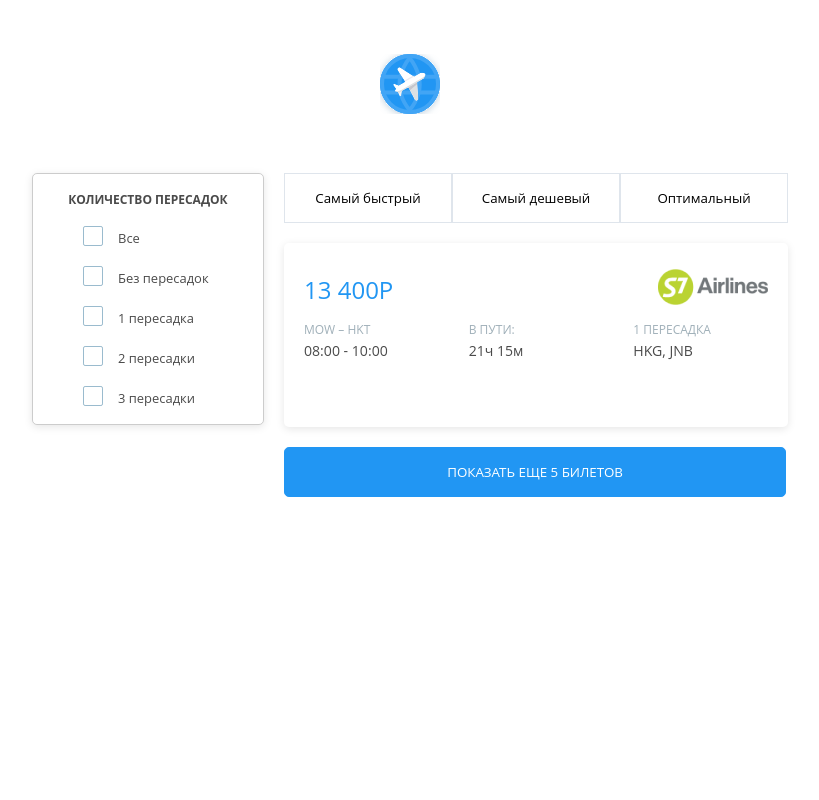
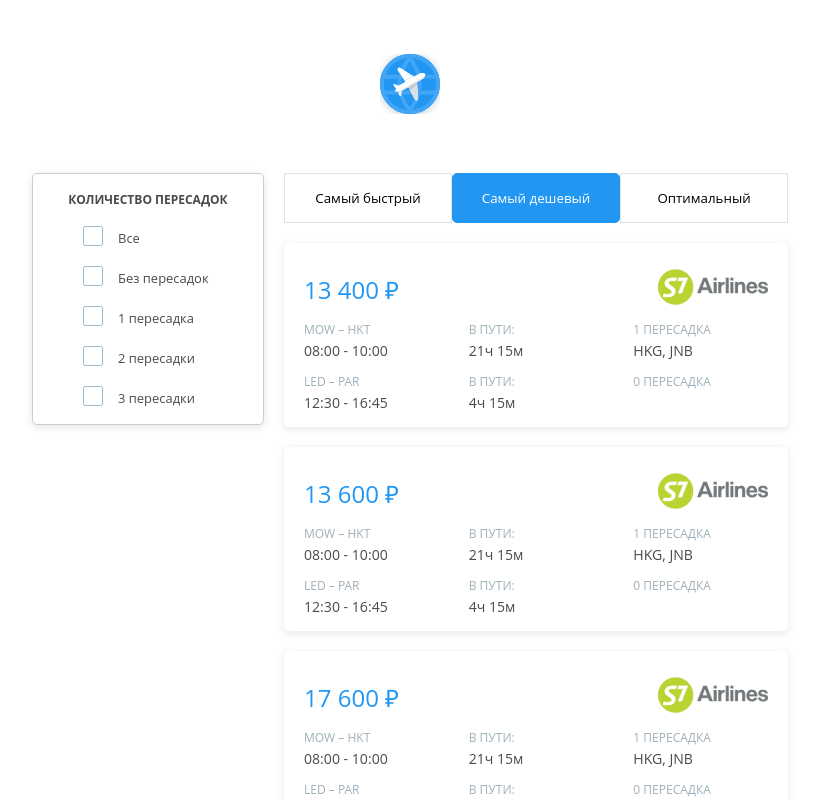
Before and after one commit to Xenia-Golb/aviasales__react, a React (Vite) app: page / in a window 1280 px wide. Shown: the top 800 px of the page, without its empty margins (230-1049 px from the left). Built offline with nearby package versions, Linux system fonts and the light colour scheme.

Commit message:
AA2. add checkboxSlice

```diff
--- a/src/App.tsx
+++ b/src/App.tsx
@@ -1,9 +1,17 @@
+import { Component, ReactNode } from 'react';
 import style from './App.module.scss';
 import logo from './assets/img/Logo.svg';
 import { Select, Tabs } from './components';
 import { TicketsList } from './components/tickets-list/tickets-list';
 
-function App() {
+class App extends Component {
+  render(): ReactNode {
+    const tickets = [
+      { price: '13 400 ₽' },
+      { price: '13 600 ₽' },
+      { price: '17 600 ₽' },
+      { price: '20 000 ₽' },
+    ];
     return (
       <div className={style['container']}>
         <div className={style['logo']}>
@@ -13,7 +21,7 @@ function App() {
           <Select />
           <div className={style['content']}>
             <Tabs sortBy="price" />
-          <TicketsList />
+            <TicketsList tickets={tickets} />
             <button className={style['content__button']}>
               Показать еще 5 билетов
             </button>
@@ -22,5 +30,6 @@ function App() {
       </div>
     );
   }
+}
 
 export default App;
--- a/src/components/index.ts
+++ b/src/components/index.ts
@@ -1,5 +1,5 @@
 export { Checkbox } from './checkbox/checkbox';
-export { Select } from './select/select';
+export { default as Select } from './select/select';
 export { TabsButton } from './tabs/tabs-button';
 export { Tabs } from './tabs/tabs';
 export { Ticket } from './tickets-list/ticket';
--- a/src/components/select/select.tsx
+++ b/src/components/select/select.tsx
@@ -1,18 +1,67 @@
 import { Component, ReactNode } from 'react';
+import { connect } from 'react-redux';
+import { toggleCheckbox } from '../../redux/slices/checkboxSlice';
 import style from '../../style/main.module.scss';
 import { Checkbox } from '../index';
+import { RootState } from '../../redux/store';
 
-export class Select extends Component {
+type SelectProps = {
+  checkboxes: RootState['checkbox'];
+  toggleCheckbox: (checkbox: keyof RootState['checkbox']) => void;
+};
+
+class Select extends Component<SelectProps> {
+  handleCheckboxChange = (checkbox: keyof RootState['checkbox']) => {
+    this.props.toggleCheckbox(checkbox);
+  };
+
   render(): ReactNode {
+    const { checkboxes } = this.props;
+
     return (
       <div className={style['select']}>
         <h3 className={style['title']}>Количество пересадок</h3>
-        <Checkbox id="all" label="Все" />
-        <Checkbox id="without" label="Без пересадок" />
-        <Checkbox id="oneTransfer" label="1 пересадка" />
-        <Checkbox id="twoTransfer" label="2 пересадки" />
-        <Checkbox id="threeTransfer" label="3 пересадки" />
+        <Checkbox
+          label="Все"
+          id="all"
+          checked={checkboxes.all}
+          onClick={() => this.handleCheckboxChange('all')}
+        />
+        <Checkbox
+          label="Без пересадок"
+          id="none"
+          checked={checkboxes.none}
+          onClick={() => this.handleCheckboxChange('none')}
+        />
+        <Checkbox
+          label="1 пересадка"
+          id="one"
+          checked={checkboxes.one}
+          onClick={() => this.handleCheckboxChange('one')}
+        />
+        <Checkbox
+          label="2 пересадки"
+          id="two"
+          checked={checkboxes.two}
+          onClick={() => this.handleCheckboxChange('two')}
+        />
+        <Checkbox
+          label="3 пересадки"
+          id="three"
+          checked={checkboxes.three}
+          onClick={() => this.handleCheckboxChange('three')}
+        />
       </div>
     );
   }
 }
+
+const mapStateToProps = (state: RootState) => ({
+  checkboxes: state.checkbox,
+});
+
+const mapDispatchToProps = {
+  toggleCheckbox,
+};
+
+export default connect(mapStateToProps, mapDispatchToProps)(Select);
--- a/src/components/tabs/tabs-button.tsx
+++ b/src/components/tabs/tabs-button.tsx
@@ -4,12 +4,20 @@ import style from '../../style/main.module.scss';
 type TabsButtonProps = {
   children: ReactNode;
   onClick: () => void;
+  isActive: boolean;
 };
+
 export class TabsButton extends Component<TabsButtonProps> {
   render(): ReactNode {
-    const { children, onClick } = this.props;
+    const { children, onClick, isActive } = this.props;
+
     return (
-      <button onClick={onClick} className={style['tabs__button']}>
+      <button
+        onClick={onClick}
+        className={`${style['tabs__button']} ${
+          isActive ? style['tabs__button--active'] : ''
+        }`}
+      >
         {children}
       </button>
     );
--- a/src/components/tabs/tabs.tsx
+++ b/src/components/tabs/tabs.tsx
@@ -1,51 +1,52 @@
 import { Component, ReactNode } from 'react';
 import { connect, ConnectedProps } from 'react-redux';
-import style from '../../style/main.module.scss'; // Ваши стили
-import { TabsButton } from './tabs-button'; // Компонент для кнопок
-import { setSortBy } from '../../redux/slices/filterSlice'; // Экшен для сортировки
+import style from '../../style/main.module.scss';
+import { TabsButton } from './tabs-button';
+import { setSortBy } from '../../redux/slices/filterSlice';
 
-// Типизация состояния Redux
 type RootState = {
   sort: {
     sortBy: 'price' | 'duration' | 'optimality';
   };
 };
 
-// mapStateToProps для получения состояния
 const mapStateToProps = (state: RootState) => ({
   sortBy: state.sort.sortBy,
 });
 
-// mapDispatchToProps для передачи экшенов
 const mapDispatchToProps = {
-  setSortBy, // Это будет экшен, передаваемый компоненту
+  setSortBy,
 };
 
-// Используем ConnectedProps для типизации пропсов компонента
 const connector = connect(mapStateToProps, mapDispatchToProps);
 type PropsFromRedux = ConnectedProps<typeof connector>;
 
-// Классовый компонент
 export class Tabs extends Component<PropsFromRedux> {
-  // Метод для обработки изменения сортировки
   handleSortChange = (newSort: 'price' | 'duration' | 'optimality') => {
-    if (this.props.setSortBy) {
-      this.props.setSortBy(newSort); // Обновляем состояние через Redux
-    } else {
-      console.error('setSortBy is not a function'); // Если экшен не передан
-    }
+    this.props.setSortBy(newSort);
   };
 
   render(): ReactNode {
+    const { sortBy } = this.props;
+
     return (
       <div className={style['tabs']}>
-        <TabsButton onClick={() => this.handleSortChange('duration')}>
+        <TabsButton
+          onClick={() => this.handleSortChange('duration')}
+          isActive={sortBy === 'duration'}
+        >
           Самый быстрый
         </TabsButton>
-        <TabsButton onClick={() => this.handleSortChange('price')}>
+        <TabsButton
+          onClick={() => this.handleSortChange('price')}
+          isActive={sortBy === 'price'}
+        >
           Самый дешевый
         </TabsButton>
-        <TabsButton onClick={() => this.handleSortChange('optimality')}>
+        <TabsButton
+          onClick={() => this.handleSortChange('optimality')}
+          isActive={sortBy === 'optimality'}
+        >
           Оптимальный
         </TabsButton>
       </div>
@@ -53,5 +54,4 @@ export class Tabs extends Component<PropsFromRedux> {
   }
 }
 
-// Подключаем компонент к Redux Store через connect
 export default connector(Tabs);
--- a/src/components/tickets-list/ticket-info.tsx
+++ b/src/components/tickets-list/ticket-info.tsx
@@ -1,20 +1,41 @@
 import { Component, ReactNode } from 'react';
 import style from '../../style/main.module.scss';
 
-export class TicketInfo extends Component {
+type TicketInfoProps = {
+  from: string;
+  to: string;
+  departureTime: string;
+  arrivalTime: string;
+  duration: string;
+  stops: string;
+  stopCities: string;
+};
+
+export class TicketInfo extends Component<TicketInfoProps> {
   render(): ReactNode {
+    const {
+      from,
+      to,
+      departureTime,
+      arrivalTime,
+      duration,
+      stops,
+      stopCities,
+    } = this.props;
+
     return (
       <div className={style['ticket__info']}>
         <div className={style['ticket-info__all']}>
-          MOW – HKT <span>08:00 - 10:00</span>
+          {from} – {to}{' '}
+          <span>
+            {departureTime} - {arrivalTime}
+          </span>
         </div>
         <div className={style['ticket-info__all']}>
-          В пути:
-          <span> 21ч 15м</span>
+          В пути: <span>{duration}</span>
         </div>
         <div className={style['ticket-info__all']}>
-          1 пересадка
-          <span>HKG, JNB</span>
+          {stops} пересадка <span>{stopCities}</span>
         </div>
       </div>
     );
--- a/src/components/tickets-list/ticket.tsx
+++ b/src/components/tickets-list/ticket.tsx
@@ -17,8 +17,25 @@ export class Ticket extends Component<TicketProps> {
             <img src={s7} alt="avia-logo" />
           </div>
         </div>
-        <div className="ticket-items">
-          <TicketInfo />
+        <div className={style['ticket-items']}>
+          <TicketInfo
+            from="MOW"
+            to="HKT"
+            departureTime="08:00"
+            arrivalTime="10:00"
+            duration="21ч 15м"
+            stops="1"
+            stopCities="HKG, JNB"
+          />
+          <TicketInfo
+            from="LED"
+            to="PAR"
+            departureTime="12:30"
+            arrivalTime="16:45"
+            duration="4ч 15м"
+            stops="0"
+            stopCities=""
+          />
         </div>
       </div>
     );
--- a/src/components/tickets-list/tickets-list.tsx
+++ b/src/components/tickets-list/tickets-list.tsx
@@ -2,11 +2,23 @@ import { Component, ReactNode } from 'react';
 import style from '../../style/main.module.scss';
 import { Ticket } from '../index';
 
-export class TicketsList extends Component {
+type TicketItem = {
+  price: string;
+};
+
+type TicketsListProps = {
+  tickets: TicketItem[];
+};
+
+export class TicketsList extends Component<TicketsListProps> {
   render(): ReactNode {
+    const { tickets } = this.props;
+
     return (
       <div className={style['tickets-list']}>
-        <Ticket price={'13 400P'} />
+        {tickets.map((ticket, index) => (
+          <Ticket key={index} price={ticket.price} />
+        ))}
       </div>
     );
   }
--- /dev/null
+++ b/src/redux/slices/checkboxSlice.ts
@@ -0,0 +1,52 @@
+import { createSlice, PayloadAction } from '@reduxjs/toolkit';
+
+type CheckboxState = {
+  all: boolean;
+  none: boolean;
+  one: boolean;
+  two: boolean;
+  three: boolean;
+};
+
+const initialState: CheckboxState = {
+  all: false,
+  none: false,
+  one: false,
+  two: false,
+  three: false,
+};
+
+const checkboxSlice = createSlice({
+  name: 'checkbox',
+  initialState,
+  reducers: {
+    toggleCheckbox(state, action: PayloadAction<keyof CheckboxState>) {
+      const checkbox = action.payload;
+
+      if (checkbox === 'all') {
+        // Если переключается "Все"
+        state.all = !state.all;
+        state.none = state.all;
+        state.one = state.all;
+        state.two = state.all;
+        state.three = state.all;
+      } else {
+        // Если переключается любой другой чекбокс
+        state[checkbox] = !state[checkbox];
+
+        // Если "Все" был включен, но теперь один из чекбоксов снят
+        if (state.all && !state[checkbox]) {
+          state.all = false;
+        }
+
+        // Если все остальные чекбоксы включены, включаем "Все"
+        if (state.none && state.one && state.two && state.three) {
+          state.all = true;
+        }
+      }
+    },
+  },
+});
+
+export const { toggleCheckbox } = checkboxSlice.actions;
+export default checkboxSlice.reducer;
--- a/src/redux/store.ts
+++ b/src/redux/store.ts
@@ -1,10 +1,12 @@
 import { configureStore } from '@reduxjs/toolkit';
 import { useDispatch } from 'react-redux';
-import filterSlice from './slices/filterSlice';
+import filterReducer from './slices/filterSlice';
+import checkboxReducer from './slices/checkboxSlice';
 
 export const store = configureStore({
   reducer: {
-    sort: filterSlice,
+    filter: filterReducer,
+    checkbox: checkboxReducer,
   },
 });
 export type RootState = ReturnType<typeof store.getState>;
--- a/src/style/components/_button.scss
+++ b/src/style/components/_button.scss
@@ -16,7 +16,10 @@
   }
 
   &--active {
-    // Additional styles for active state (if any) can be added here
+    background-color: $primary-color;
+    color: $font-color-text-button;
+    border: $button-border-active;
+    border-radius: $button-border-radius;
   }
 }
 
```
Also changed, not shown: src/components/checkbox/checkbox.tsx (+13 -3 lines). Lines whose indentation alone changed are shown as unchanged.
